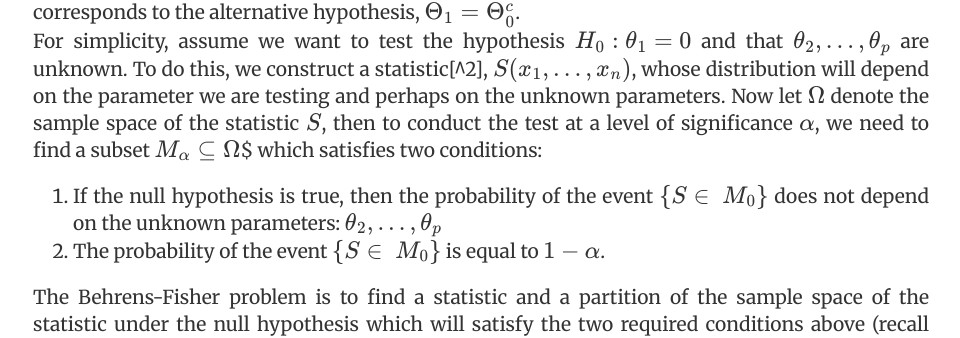
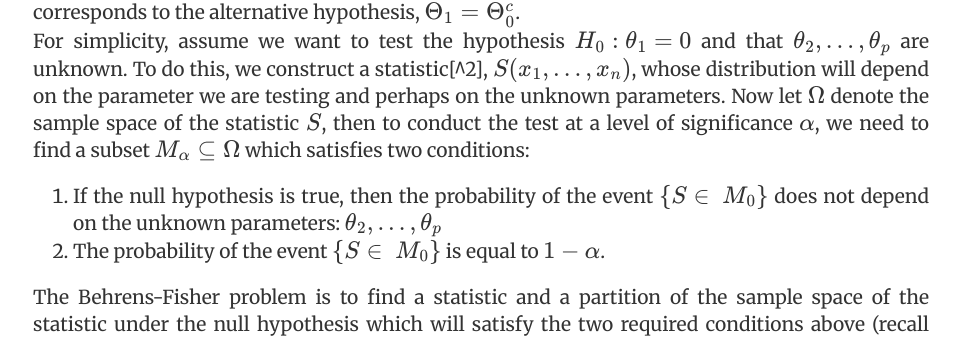
Before and after one commit to nirryde/nirryde.github.io, a Jekyll site: the page built from _posts/2020-10-17-The Problem of t-tests (with Unequal Variances).md, in a window 1280 px wide and 900 px high, scrolled down 816 px. Shown: the part 122-460 px from the top of the window, without its empty margins (159-1119 px from the left). Built offline with Jekyll 4.4.1, drawn with Linux system fonts in a browser that asks for light colours; formulas are drawn with MathJax 3.

Commit message:
Update 2020-10-17-The Problem of t-tests (with Unequal Variances).md

```diff
--- a/_posts/2020-10-17-The Problem of t-tests (with Unequal Variances).md
+++ b/_posts/2020-10-17-The Problem of t-tests (with Unequal Variances).md
@@ -14,7 +14,7 @@ What is the Problem?
 ---------------------
 
 To understand the Behrens-Fisher problem we must first understand how hypothesis testing works within the parametric-frequentist paradigm. Recall that under this paradigm, we assume our data arises from some parametric family of probability distributions, $$\mathscr{F}_\Theta$$ where $$\Theta \subseteq \mathbb{R}^p$$ denotes the parameter space - the set of all possible values of the parameters $\textbf{ \theta }=\left( \theta_1,...,\theta_p \right)$. Moreover, we assume the parameters, $\textbf{ \theta }$, of the distribution from which our data was generated are (at least partially) unknown and are fixed constants of nature (just like we treat the gravitational constant for example). When conducting a hypothesis test, our null and alternative hypotheses induce a partition of the parameter space into two subsets, one which corresponds to the null hypothesis, $$\Theta_0 \subseteq \Theta$$, and one which corresponds to the alternative hypothesis, $\Theta_1= \Theta_0^c$.
-For simplicity, assume we want to test the hypothesis $H_0: \theta_1=0$ and that $\theta_2,...,\theta_p$ are unknown. To do this, we construct a statistic[^2], $S(x_1,…,x_n)$, whose distribution will depend on the parameter we are testing and perhaps on the unknown parameters. Now let $$\Omega$$ denote the sample space of the statistic $S$, then to conduct the test at a level of significance $\alpha$, we need to find a subset $M_\alpha \subseteq \Omega$$ which satisfies two conditions:
+For simplicity, assume we want to test the hypothesis $H_0: \theta_1=0$ and that $\theta_2,...,\theta_p$ are unknown. To do this, we construct a statistic[^2], $S(x_1,…,x_n)$, whose distribution will depend on the parameter we are testing and perhaps on the unknown parameters. Now let $$\Omega$$ denote the sample space of the statistic $S$, then to conduct the test at a level of significance $\alpha$, we need to find a subset $M_\alpha \subseteq \Omega$ which satisfies two conditions:
 <ol>
 <li> If the null hypothesis is true, then the probability of the event $\{S \in \ M_0 \}$ does not depend on the unknown parameters: $\theta_2,...,\theta_p$ </li>
 <li> The probability of the event $\{S \in \ M_0 \}$ is equal to $1-\alpha$. </li>
```
